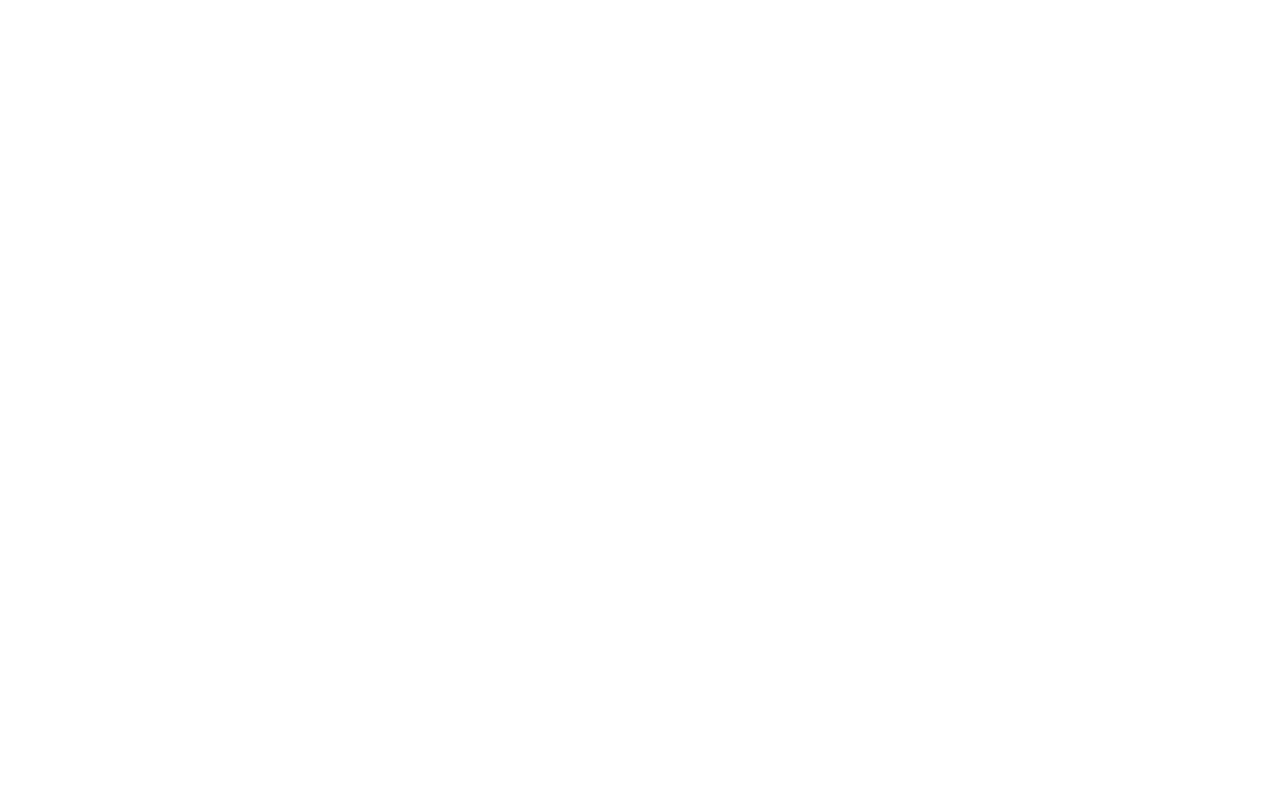
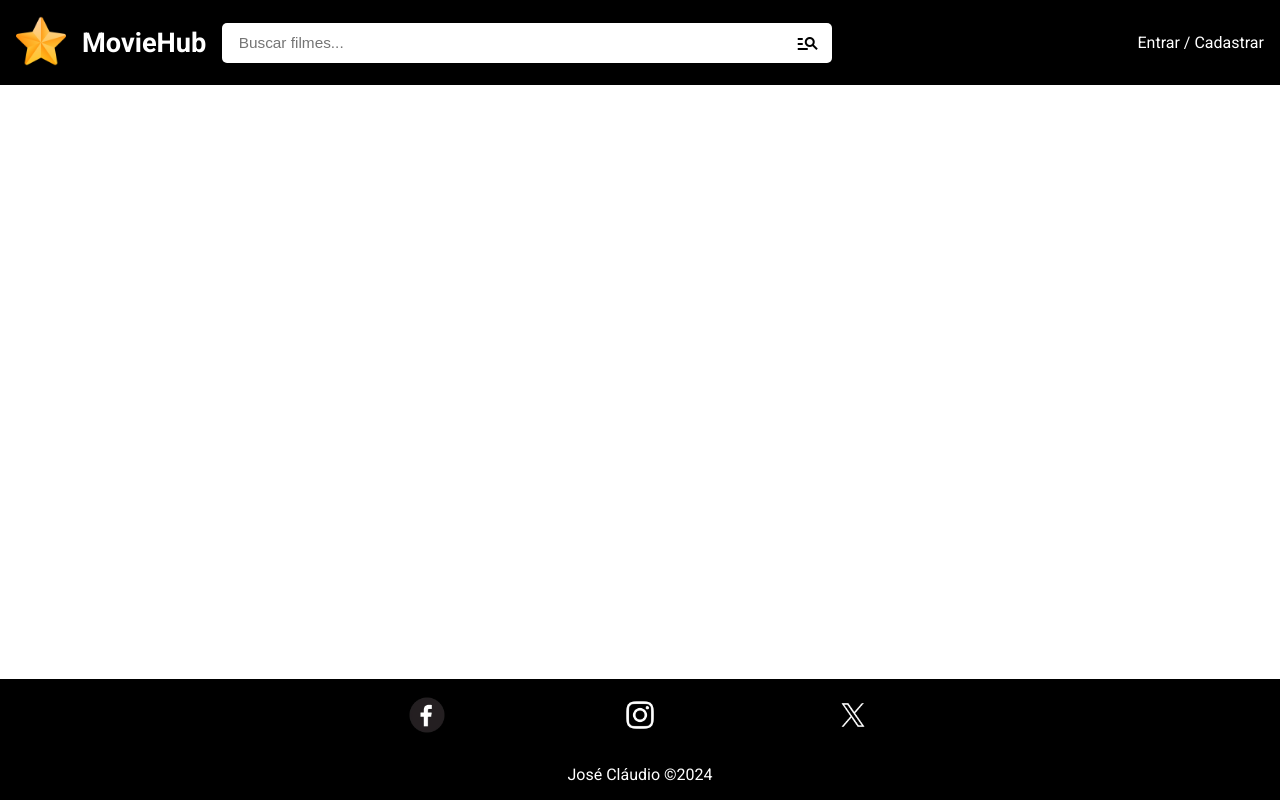
Before and after one commit to JoseClaudiolima/MovieHub, a PHP site: page / in a window 1280 px wide. Before the commit the page is empty. Run offline with PHP 8.4, Linux system fonts and the light colour scheme.

Commit message:
Adicionado header e footer

```diff
--- a/css/style.css
+++ b/css/style.css
@@ -0,0 +1,135 @@
+@import url('https://fonts.googleapis.com/css2?family=Roboto:ital,wght@0,100;0,300;0,400;0,500;0,700;0,900;1,100;1,300;1,400;1,500;1,700;1,900&display=swap');
+
+*{
+    padding: 0;
+    margin: 0;
+}
+
+:root{
+    --base-color: #F5C518;
+    --base-bg-color: #121212;
+
+    --error-color: #842029;
+    --error-bg-color:#f8d7da;
+    --error-b-clor:#f5c2c7;
+
+    --success-color:#0f5132;
+    --success-bg-color-:#d1e7dd;
+    --success-b-color:#badbcc;
+}
+
+body{
+    font-family: 'Roboto', 'sans-serif';
+}
+
+textarea{
+    resize: none;
+}
+
+a {
+    text-decoration: none;
+}
+
+#full-size{
+    height: calc(100vh - 85px - 73px - 48px);
+}
+
+header{
+    background-color: black;
+    color: white;
+    display: flex;
+    flex-direction: row;
+    align-items: center;
+
+    height: 85px;
+}
+
+#img-logo{
+    width: 50px;
+    height: 50px;
+    margin: 0 1em 0 1em;
+}
+
+header > a{
+    color: white;
+}
+
+#h-title-page{
+    font-size: 1.7em;
+    font-weight: bold;
+}
+#h-title-page:hover, #h-login:hover{
+    color: rgb(165, 164, 164);
+    transition: .5s;
+}
+
+#h-inp-t{
+    font-size: .96em;
+    padding: 5px;
+    border-radius: 5px;
+    text-indent: 12px;
+
+    border: none;
+    outline: none;
+
+    width: 50vw;
+    max-width: 600px;
+    height: 30px;
+
+    margin-left: 1em;
+}
+
+#h-search-icon{
+    color: black;
+    transform: translate(-40px,7px);
+}
+
+#h-login{
+    margin-left: auto;
+    margin-right: 1em;
+}
+
+
+/*      FOOTER      */
+footer{
+    background-color: black;
+    color: white;
+
+    padding: 1em;
+}
+
+footer > a{
+    color: white;
+}
+
+.footer-icons{
+    display: flex;
+    flex-direction: row;
+    justify-content: space-around;
+    width: 50vw;
+    margin: auto;
+    padding-bottom: 1em;
+}
+.social-media-icon{
+    width: 40px;
+    height: 40px;
+    color: white;
+}
+.social-media-icon:hover{
+    color: lightgray;
+    background-color: lightgray;
+    box-shadow: 0 0 0 5px gray;
+    border-radius: 50%;
+}
+
+.f-user{
+    text-align: center;
+    margin-top: 10px;
+}
+.f-user > a{
+    color: white;
+}
+.f-user > a:hover{
+    color: rgb(165, 164, 164);
+    transition: .5s;
+}
--- a/index.php
+++ b/index.php
@@ -1,4 +1,12 @@
 <?php
-require_once("config/conn.php");
 require_once("templates/header.php");
+
 ?>
+
+
+
+
+
+<?php
+require_once("templates/footer.php");
+?>
--- /dev/null
+++ b/templates/footer.php
@@ -0,0 +1,25 @@
+<?php
+require_once('config/url.php');
+?>
+
+
+</div>
+<footer>
+    <div class="footer-icons">
+        <a href="#">
+            <img src="<?=$base_url?>img/icons/facebook.png" alt="facebook icon" class='social-media-icon'>
+        </a>
+        <a href="#">
+            <img src="<?=$base_url?>img/icons/instagram.png" alt="instagram icon" class='social-media-icon'>
+        </a>
+        <a href="#">
+            <img src="<?=$base_url?>img/icons/x.png" alt="x icon" class='social-media-icon'>
+        </a>
+    </div>
+
+   <div class="f-user">
+    <a href="https://github.com/JoseClaudiolima" target='_blank'> José Cláudio  &copy;2024</a>
+    </div>
+</footer>
+</body>
+</html>
--- a/templates/header.php
+++ b/templates/header.php
@@ -1,5 +1,6 @@
 <?php
 require_once('config/url.php');
+require_once("config/conn.php");
 ?>
 
 <!DOCTYPE html>
@@ -7,10 +8,32 @@ require_once('config/url.php');
 <head>
     <meta charset="UTF-8">
     <meta name="viewport" content="width=device-width, initial-scale=1.0">
-    <title>Document</title>
+    <title>MovieHub</title>
+    <!--MAIN CSS-->
     <link rel="stylesheet" href="<?=$base_url?>css/style.css">
+    <!--GOOGLE ICONS-->
+    <link rel="stylesheet" href="https://fonts.googleapis.com/css2?family=Material+Symbols+Outlined:opsz,wght,FILL,GRAD@20..48,100..700,0..1,-50..200" />
 </head>
 <body>
 
-</body>
-</html>
+<header>
+    <a href="<?=$base_url?>index.php">
+        <img src="<?=$base_url?>img/moviehub.ico" alt="Star" id='img-logo'>
+    </a>
+    <a href="https://github.com/JoseClaudiolima" target='_blank' id="h-title-page">MovieHub</a>
+    <form action="search.php" method="get" id="header-search">
+        <input type="hidden" name="#" value='#'>
+        <input type="text" name="movie" id="h-inp-t" placeholder='Buscar filmes...'>
+        <a href="<?=$base_url?>search.php?movie=#">
+            <span id ='h-search-icon' class="material-symbols-outlined">
+                manage_search
+            </span>
+        </a>
+    </form>
+    <a href="<?=$base_url?>login.php" id='h-login'>
+        Entrar / Cadastrar
+    </a>
+
+</header>
+
+<div id='full-size'>
```
Also changed, not shown: img/favico.svg (added), img/icons/facebook.png (added), img/icons/facebook.svg (added), img/icons/instagram.png (added), img/icons/x.png (added), img/moviehub.ico (added), img/users/user.png (added).
